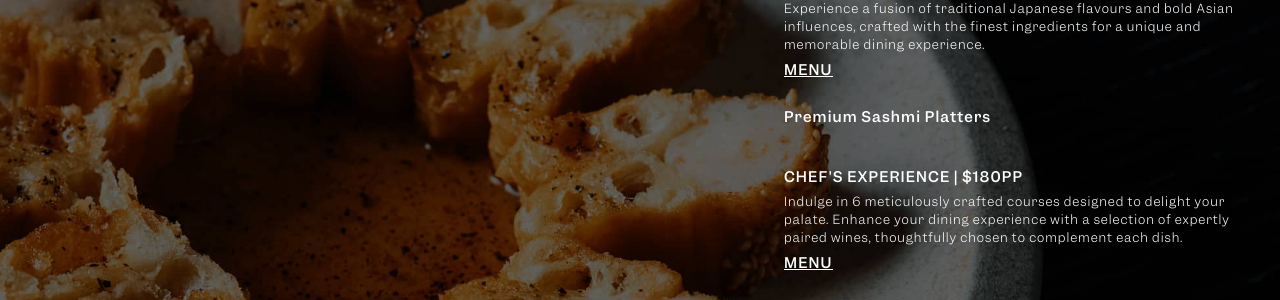
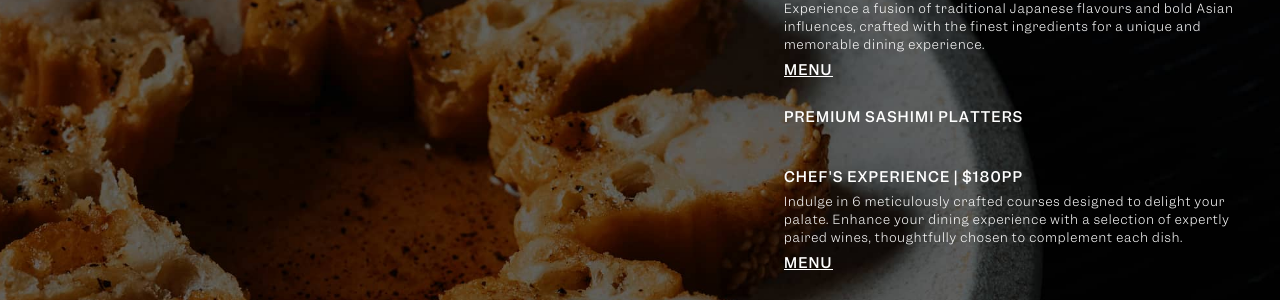
Before and after one commit to yugenteabar/restaurant, a Jekyll site: the page built from _pages/food.md, in a window 1280 px wide and 900 px high. Shown: the part 394-694 px from the top of the window. Built offline with Jekyll 4.4.1, drawn with Linux system fonts in a browser that asks for light colours.

Commit message:
TinaCMS content update

```diff
--- a/_pages/food.md
+++ b/_pages/food.md
@@ -27,7 +27,7 @@ menus:
       dining experience.
     menu_link_text: Menu
     pdf_file: /assets/images/Yugen_A la carte.pdf
-  - menu_title: Premium Sashmi Platters
+  - menu_title: PREMIUM SASHIMI PLATTERS
     pdf_file: /assets/images/YUGEN_SUSHIPLATTER.pdf
   - menu_title: CHEF'S EXPERIENCE | $180PP
     menu_description: >-
```
